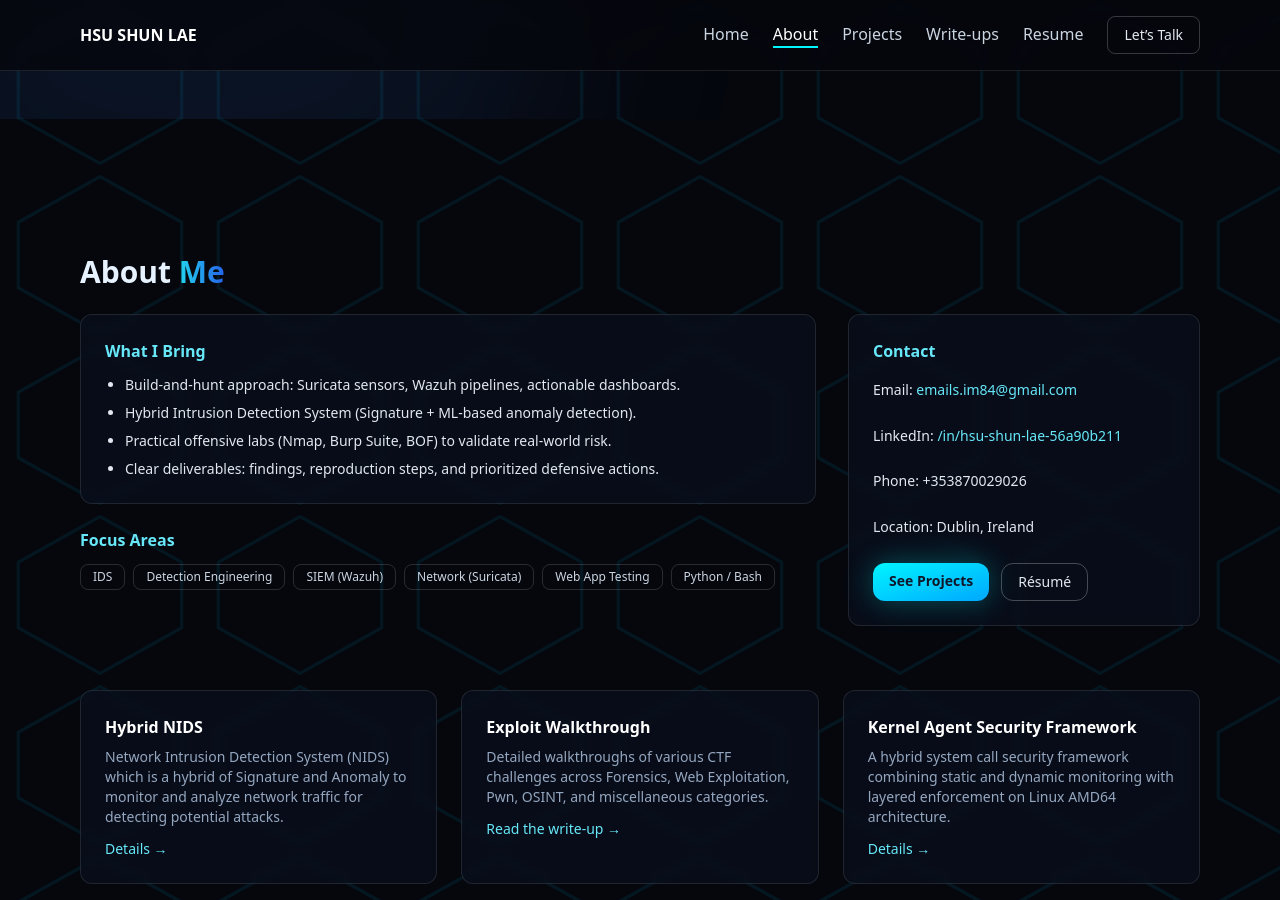
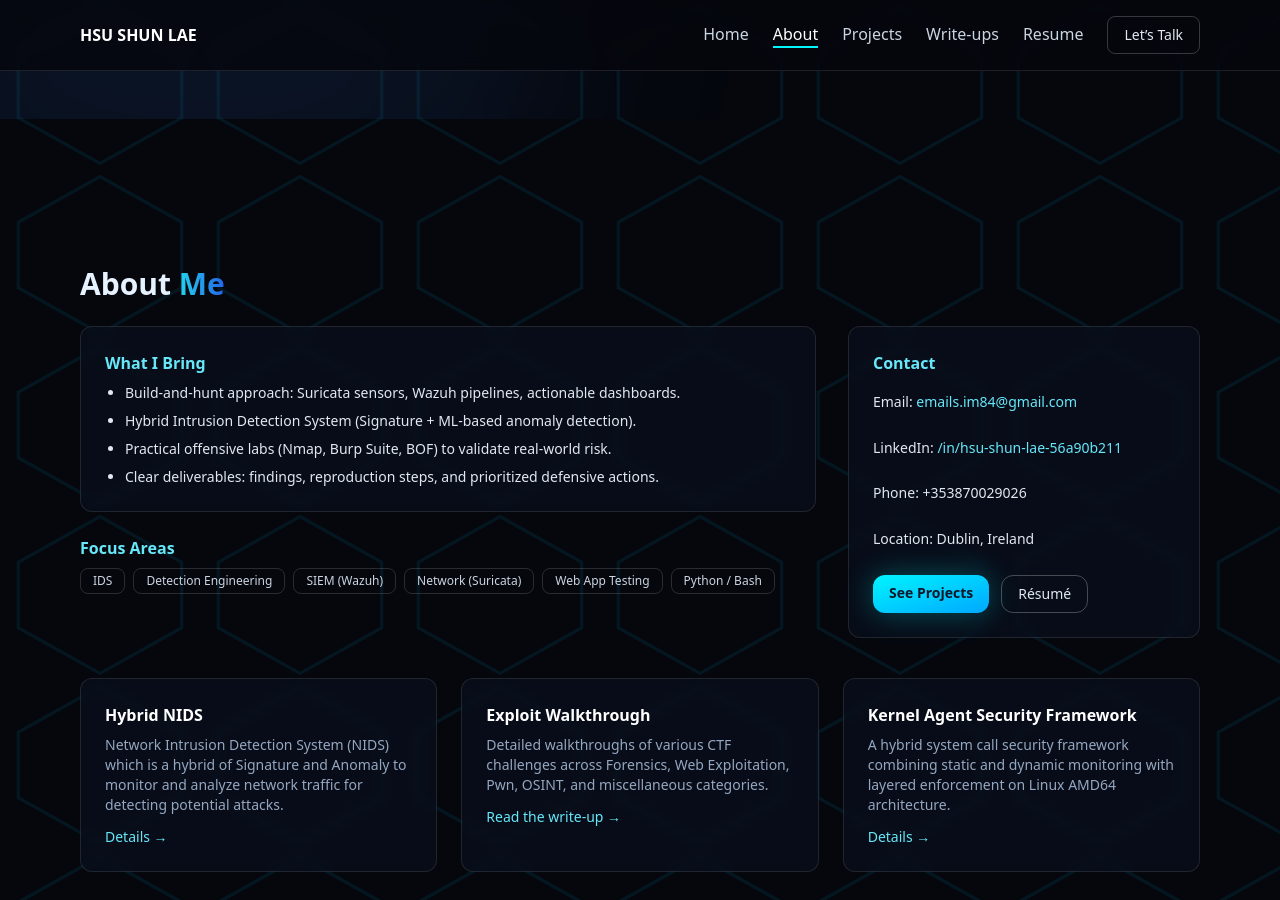
Before and after one commit to HsuShunLae/HsuShunLae.github.io, a Jekyll site: the page built from index.md, in a window 1280 px wide and 900 px high, scrolled down 901 px. Built offline with Jekyll 4.4.1, drawn with Linux system fonts in a browser that asks for light colours; nearby versions of some CDN libraries.

Commit message:
Update about-section.html

```diff
--- a/_includes/about-section.html
+++ b/_includes/about-section.html
@@ -13,7 +13,7 @@
       <div class="md:col-span-2 space-y-6">
 
         <div class="rounded-xl border border-white/10 bg-panel/60 backdrop-blur-sm p-6">
-          <h3 class="mb-3 text-cyan-300 font-semibold">What I Bring</h3>
+          <h3 class="mb-2 text-cyan-300 font-semibold">What I Bring</h3>
           <ul class="list-disc pl-5 space-y-2 text-slate-200 text-sm">
             <li>Build-and-hunt approach: Suricata sensors, Wazuh pipelines, actionable dashboards.</li>
             <li>Hybrid Intrusion Detection System (Signature + ML-based anomaly detection).</li>
@@ -24,7 +24,7 @@
 
         <!-- Focus Areas -->
         <div>
-          <h3 class="mb-3 text-cyan-300 font-semibold">Focus Areas</h3>
+          <h3 class="mb-2 text-cyan-300 font-semibold">Focus Areas</h3>
           <div class="flex flex-wrap gap-2">
             <span class="rounded-lg border border-white/15 px-3 py-1 text-xs text-slate-300">IDS</span>
             <span class="rounded-lg border border-white/15 px-3 py-1 text-xs text-slate-300">Detection Engineering</span>
@@ -75,7 +75,7 @@
     </div>
 
     <!-- Highlights -->
-    <div class="mt-16 grid gap-6 md:grid-cols-3">
+    <div class="mt-10 grid gap-6 md:grid-cols-3">
 
       <div class="rounded-xl border border-white/10 bg-panel/60 backdrop-blur-sm p-6">
         <h4 class="mb-2 font-semibold text-white">Hybrid NIDS</h4>
```
